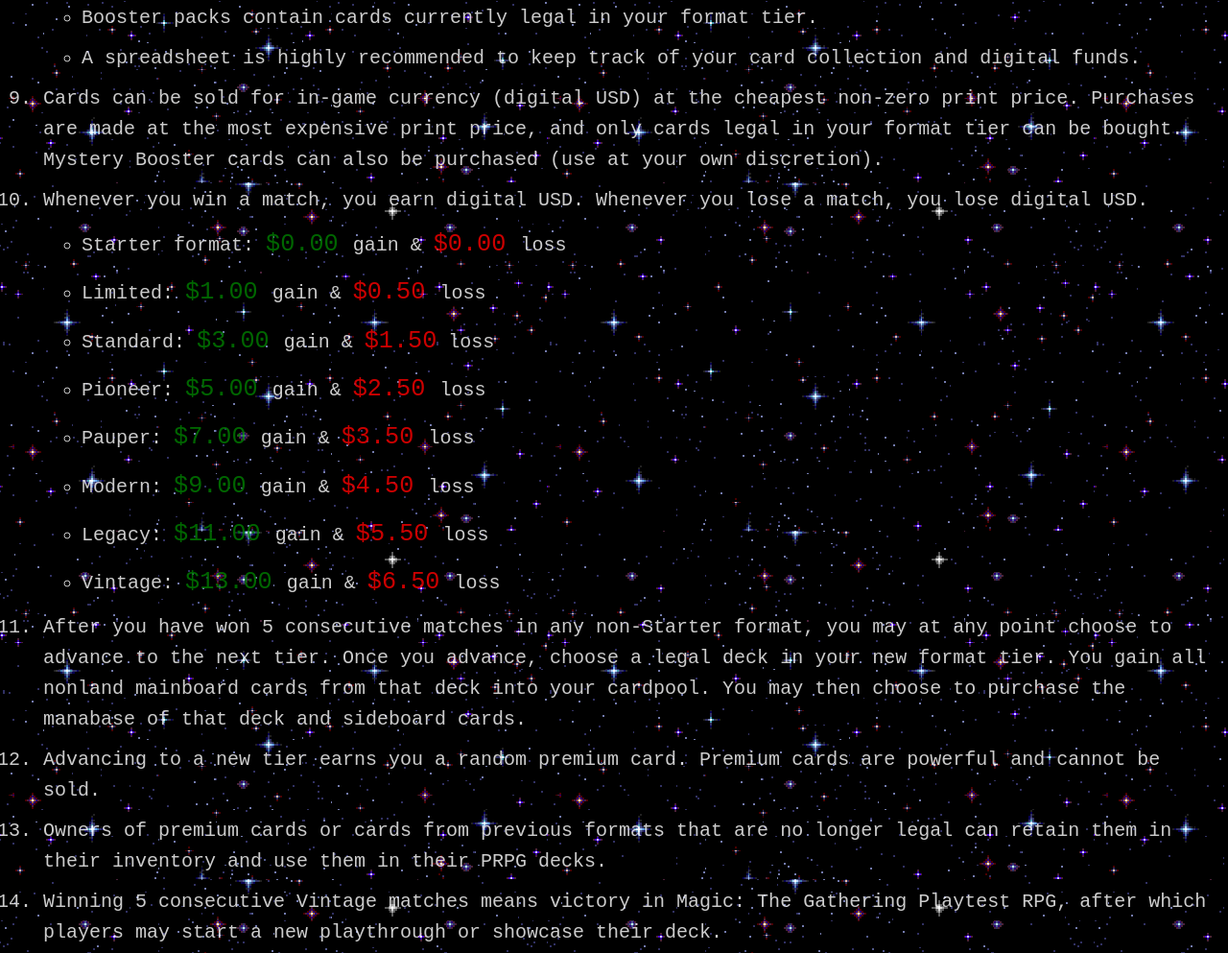
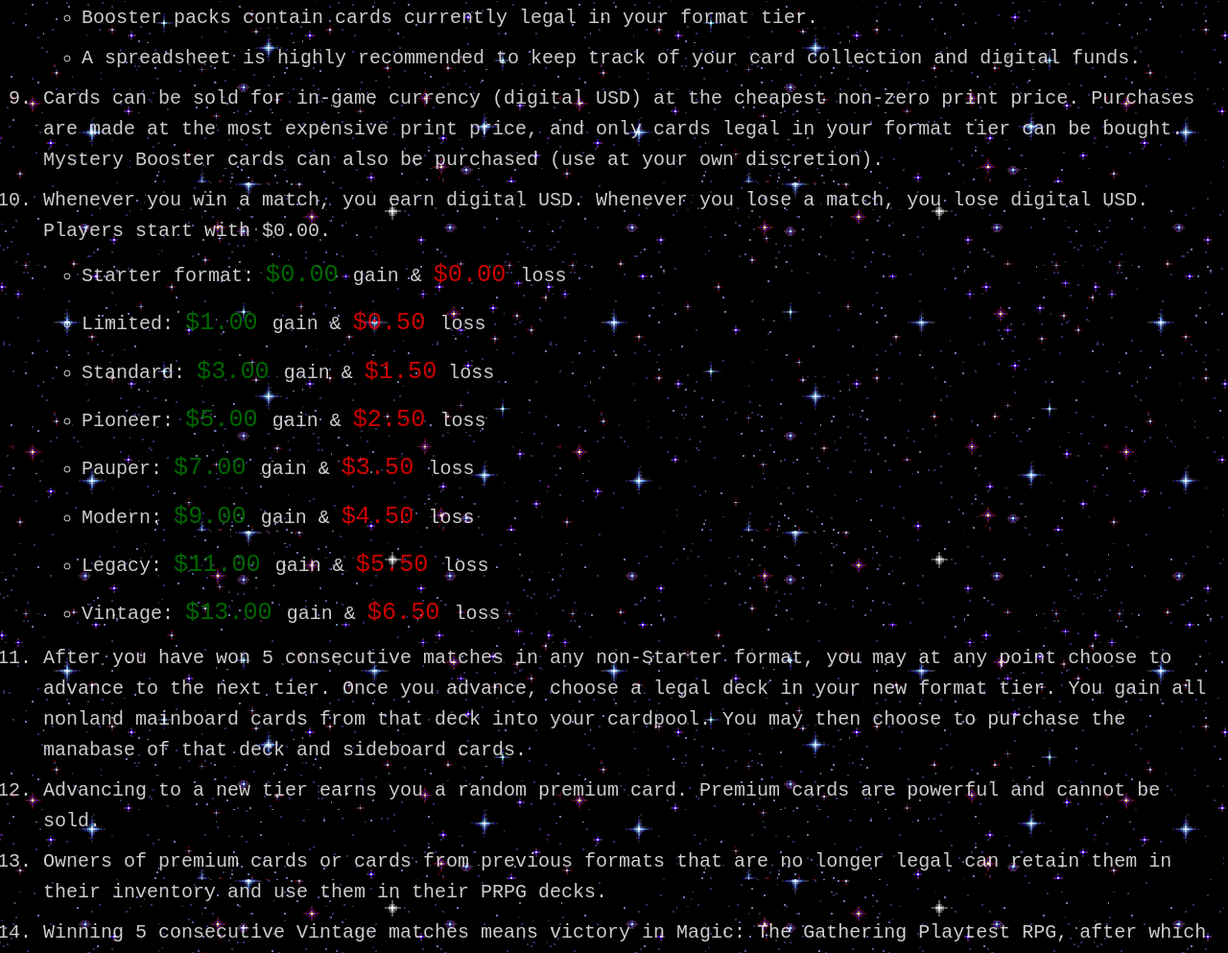
Before and after one commit to Darthseid/PlaytestRPG, a plain HTML site: page index.html in a window 1280 px wide. Shown: the part 2714-3707 px from the top of the page at 96% size. Drawn offline with Linux system fonts and the light colour scheme.

Commit message:
Clarified players start with $0.00

```diff
--- a/index.html
+++ b/index.html
@@ -63,7 +63,7 @@
                         <li>A spreadsheet is highly recommended to keep track of your card collection and digital funds.</li>
                     </ul>
                     <li>Cards can be sold for in-game currency (digital USD) at the cheapest non-zero print price. Purchases are made at the most expensive print price, and only cards legal in your format tier can be bought. Mystery Booster cards can also be purchased (use at your own discretion).</li>
-                    <li>Whenever you win a match, you earn digital USD. Whenever you lose a match, you lose digital USD. </li>
+                    <li>Whenever you win a match, you earn digital USD. Whenever you lose a match, you lose digital USD. Players start with $0.00. </li>
                     <ul>
                         <li>Starter format: <span class="Gain">$0.00 </span> gain & <span class="Loss"> $0.00 </span> loss</li>
                         <li>Limited: <span class="Gain"> $1.00 </span> gain & <span class="Loss"> $0.50 </span> loss</li>
```
